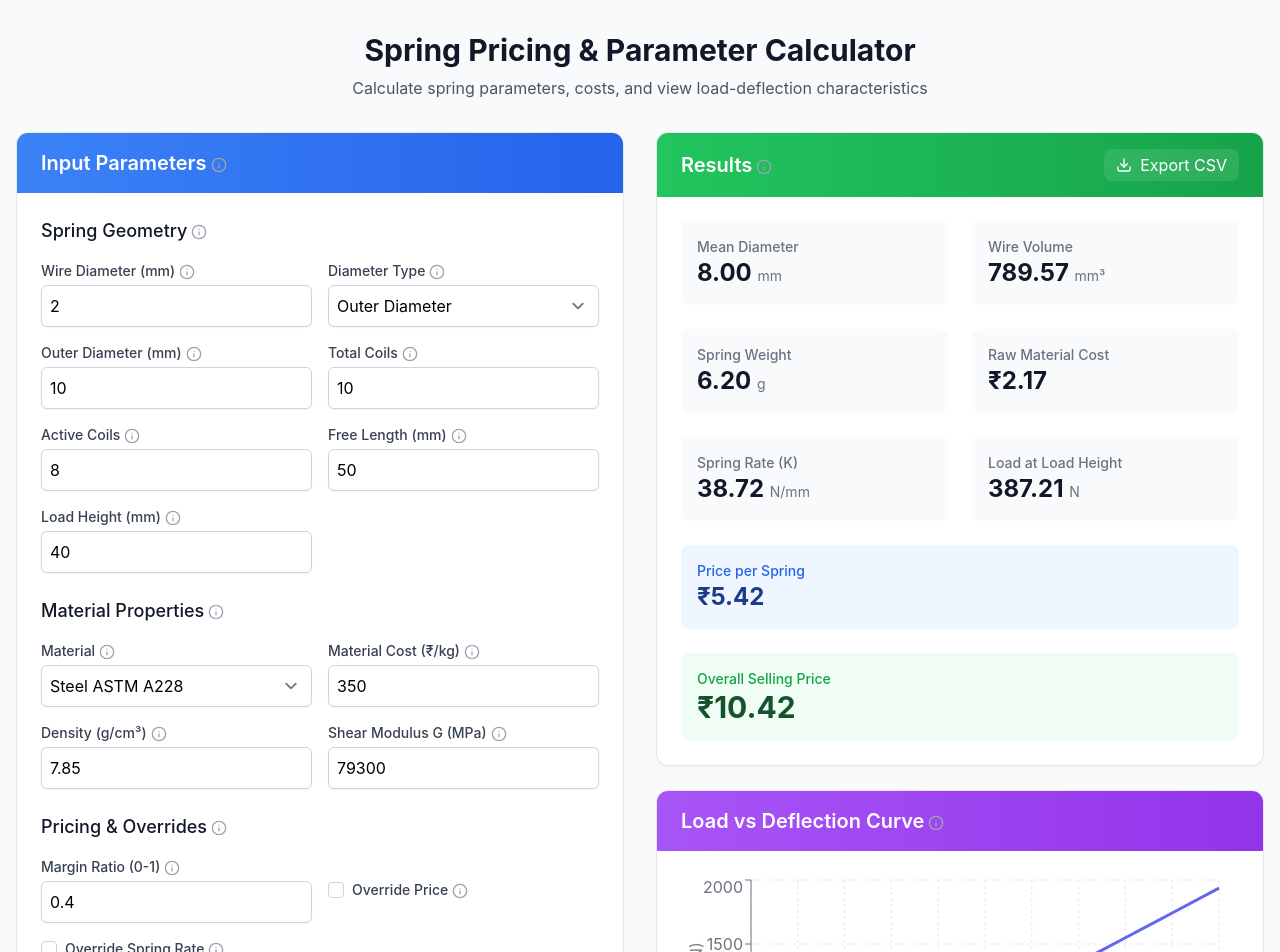
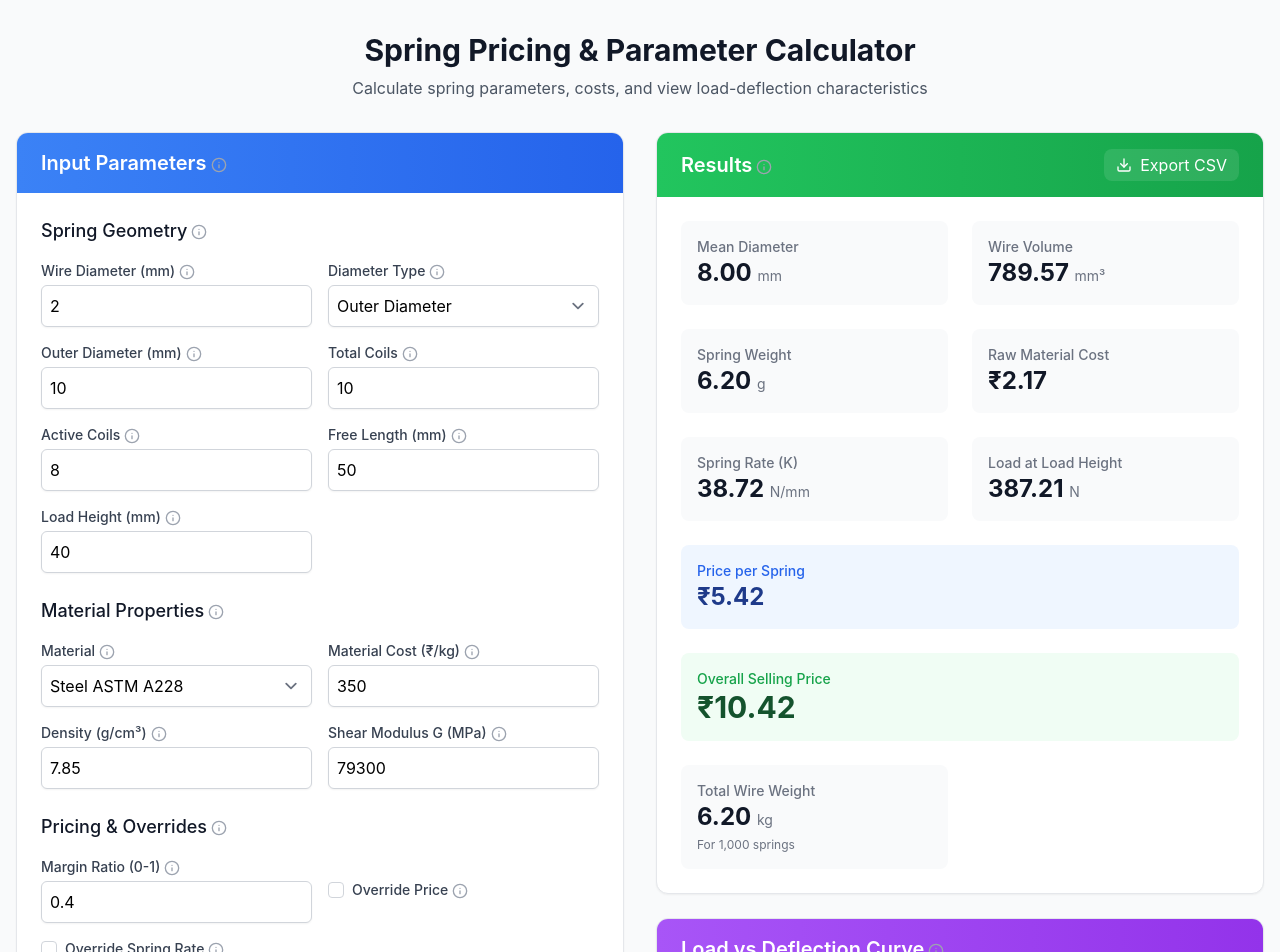
Before and after one commit to parthbhalara/spring-price-calculator, a React (Create React App) app: page / in a window 1280 px wide. Shown: the top 952 px of the page. Built offline with nearby package versions, Linux system fonts and the light colour scheme; the HTML template or start-up script is replaced by a standard one.

Commit message:
Initial commit

```diff
--- a/src/SpringCalculator.jsx
+++ b/src/SpringCalculator.jsx
@@ -59,7 +59,8 @@ const SpringCalculator = () => {
     loadAtL1: 0,
     sellingPrice: 0,
     pricePerSpring: 0,
-    overallSellingPrice: 0
+    overallSellingPrice: 0,
+    totalWireWeight: 0
   });
 
   // Graph data
@@ -168,6 +169,9 @@ const SpringCalculator = () => {
     // Calculate overall selling price
     const overallSellingPrice = (setupCost + (pricePerSpring * quantity)) / quantity;
 
+    // Calculate total wire weight for production quantity
+    const totalWireWeight = (springWeight * quantity) / 1000; // Convert to kg
+
     // Update results
     setResults({
       meanD,
@@ -178,7 +182,8 @@ const SpringCalculator = () => {
       loadAtL1,
       sellingPrice: pricePerSpring,
       pricePerSpring,
-      overallSellingPrice
+      overallSellingPrice,
+      totalWireWeight
     });
 
     // Generate graph data for load vs deflection
@@ -207,7 +212,7 @@ const SpringCalculator = () => {
 
   // Download results as CSV
   const downloadResults = () => {
-    const { meanD, wireVolume, springWeight, rawMaterialCost, springRate, loadAtL1, sellingPrice, pricePerSpring, overallSellingPrice } = results;
+    const { meanD, wireVolume, springWeight, rawMaterialCost, springRate, loadAtL1, sellingPrice, pricePerSpring, overallSellingPrice, totalWireWeight } = results;
     const csvContent = `Parameter,Value,Unit
 Wire Diameter,${inputs.wireD},mm
 Diameter (${inputs.diameterType}),${inputs.diameter},mm
@@ -228,6 +233,7 @@ Load at L1,${loadAtL1.toFixed(2)},N
 Selling Price,${sellingPrice.toFixed(2)},₹
 Price per Spring,${pricePerSpring.toFixed(2)},₹
 Overall Selling Price,${overallSellingPrice.toFixed(2)},₹
+Total Wire Weight,${totalWireWeight.toFixed(2)},kg
 `;
 
     const blob = new Blob([csvContent], { type: 'text/csv;charset=utf-8;' });
@@ -690,6 +696,12 @@ Overall Selling Price,${overallSellingPrice.toFixed(2)},₹
                     <p className="text-sm font-medium text-green-600">Overall Selling Price</p>
                     <p className="text-3xl font-bold text-green-900">₹{results.overallSellingPrice.toFixed(2)}</p>
                   </div>
+
+                  <div className="bg-gray-50 rounded-lg p-4">
+                    <p className="text-sm font-medium text-gray-500">Total Wire Weight</p>
+                    <p className="text-2xl font-bold text-gray-900">{results.totalWireWeight.toFixed(2)} <span className="text-sm font-normal text-gray-500">kg</span></p>
+                    <p className="text-xs text-gray-500 mt-1">For {inputs.quantity.toLocaleString()} springs</p>
+                  </div>
                 </div>
               </div>
             </div>
```
